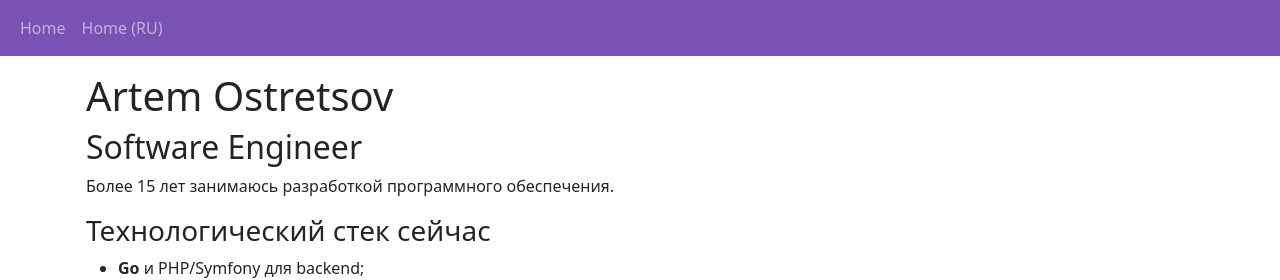
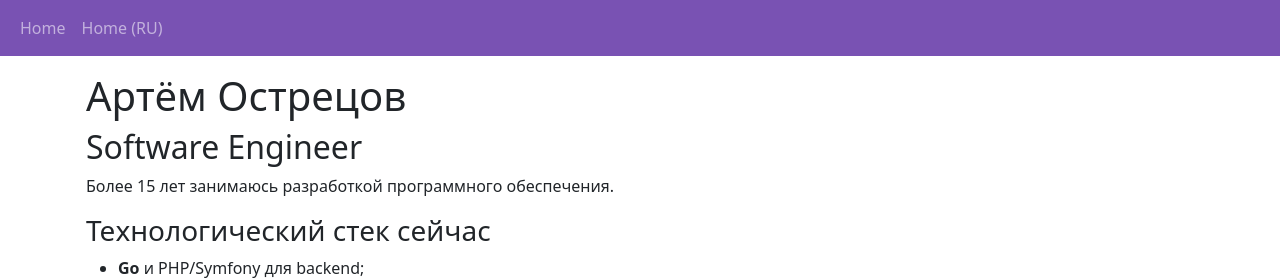
Before and after one commit to ostretsov/ostretsov.art, a Jekyll site: the page built from index_ru.html, in a window 1280 px wide. Shown: the top 280 px of the page. Built offline with Jekyll 4.4.1, drawn with Linux system fonts in a browser that asks for light colours.

Commit message:
upd ru index

```diff
--- a/index_ru.html
+++ b/index_ru.html
@@ -1,8 +1,8 @@
 ---
 layout: default
-title: Artem Ostretsov
+title: Артём Острецов
 ---
-<h1>Artem Ostretsov</h1>
+<h1>Артём Острецов</h1>
 <h2>Software Engineer</h2>
 <p>
 	Более 15 лет занимаюсь разработкой программного обеспечения.
```
